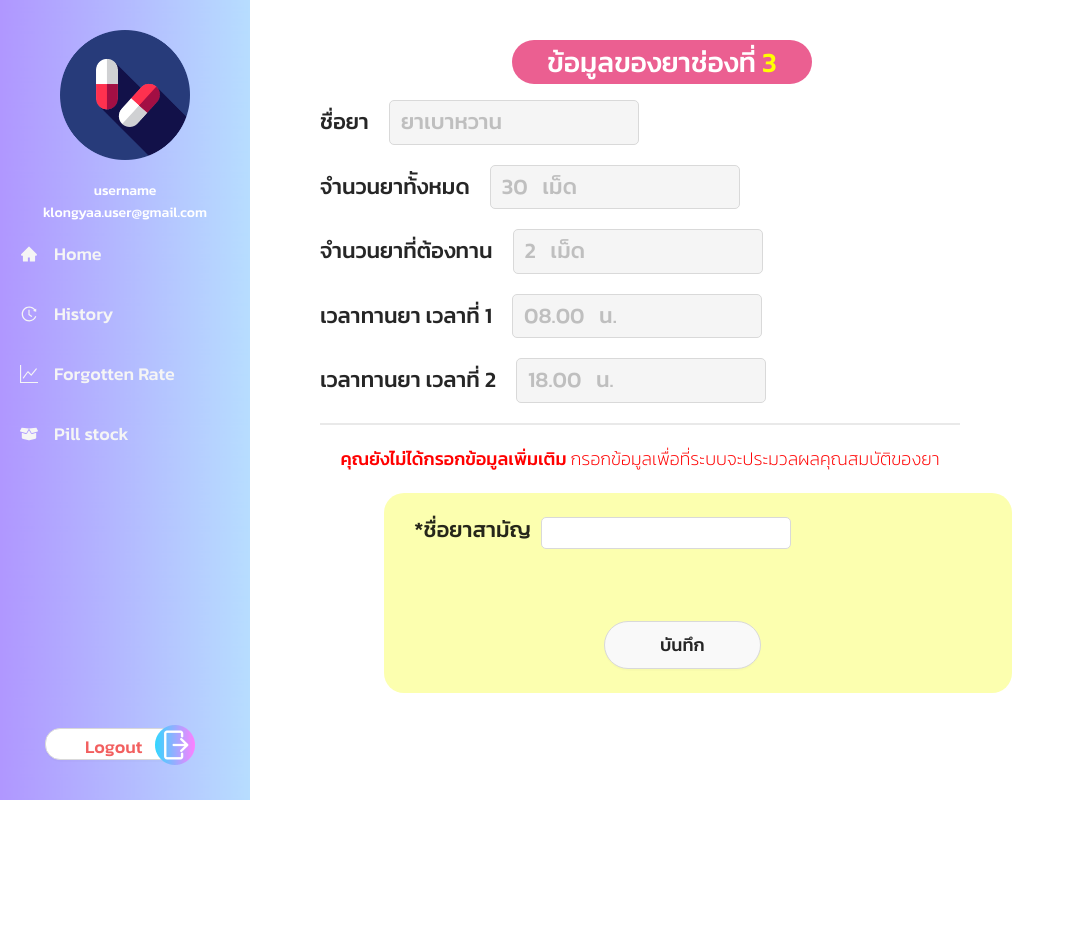
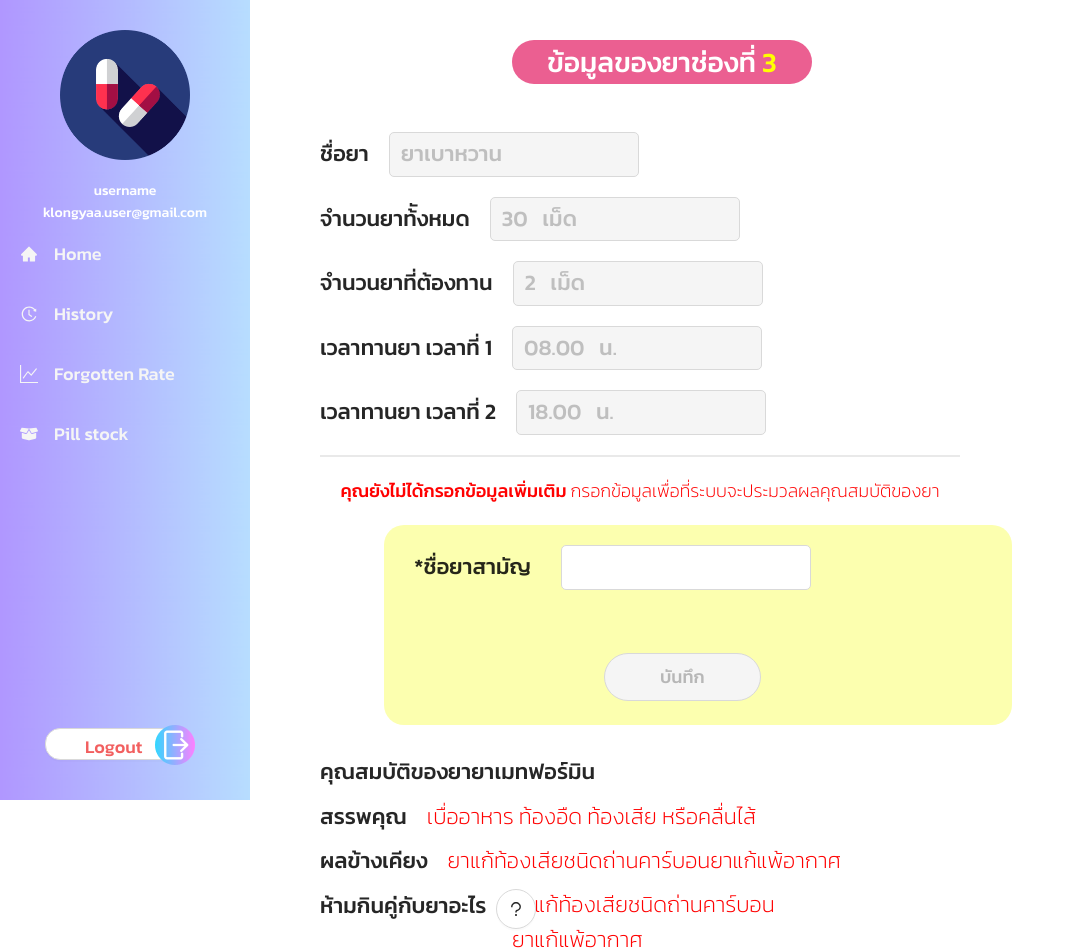
Before and after one commit to Papichaya-Dev/WEB-Klongyaa-seniorProject, a React (Create React App) app: page /detailPillScreen/1 in a window 1280 px wide. Shown: the top 952 px of the page, without its empty margins (0-1075 px from the left). Before the commit the page ends 800 px from the top, so only its background shows below. Built offline with nearby package versions, Linux system fonts and the light colour scheme.

Commit message:
:sunny:[edit] Detail pill screen and check data in input :sunny:

```diff
--- /dev/null
+++ b/src/components/page/Home/mock/propotiesPill.json
@@ -0,0 +1,9 @@
+{
+    "pill_name": "ยาเมทฟอร์มิน",
+    "side_effect": "เบื่ออาหาร ท้องอืด ท้องเสีย หรือคลื่นไส้",
+    "prohibition" : [
+        "ยาแก้ท้องเสียชนิดถ่านคาร์บอน",
+        "ยาแก้แพ้อากาศ"
+    ],
+    "prohibition_info": "ยาแก้ท้องเสียชนิดถ่านคาร์บอน : ถ่านคาร์บอนจะเข้าไปดูดซับสารพิษ, ยาแก้เเพ้อากาศ : มีผลต่อการเพิ่มอุณหภูมิในเลือด"
+}
--- a/src/components/page/Home/styles/DetailPillScreen.style.tsx
+++ b/src/components/page/Home/styles/DetailPillScreen.style.tsx
@@ -1,5 +1,6 @@
 import { Alert, Button, Input } from "antd";
 import styled from "styled-components";
+import back_icon from "../image/back_button.png";
 
 export const Text_Topic = styled.div`
   font-weight: bolder;
@@ -61,8 +62,13 @@ export const Span_Main_Pill_Name = styled.span`
 
 export const Input_Main_Pill_Name = styled(Input)`
   border-radius: 5px;
-  margin-left: 10px;
   width: 250px;
+  font-size: 22px;
+  margin-left: 30px;
+
+  & .ant-input[disabled] {
+    font-size: 24px;
+  }
 `;
 
 export const Button_Save = styled(Button)`
@@ -99,17 +105,76 @@ export const Text_Check_Input = styled.div`
 
 export const NotificationCreatedPostSuccess = styled(Alert)`
   border-radius: 30px;
-  width: 35%;
+  width: 20%;
   background-color: #c8eee2;
   border-color: #c8eee2;
-  font-weight: bolder;
-  margin-left: auto;
-  margin-right: auto;
-  position: fixed;
-  top: 10%;
-  left: 32%;
-  z-index: 9999;
+  text-align: center;
+  position: absolute;
+  left: 40%;
+  top: 5%;
+  font-size: 24px;
+  z-index: 1;
+  font-weight: normal;
+
   .ant-alert-message {
     color: #125d45;
   }
 `;
+
+export const Text_Topic_Feature = styled.div`
+  font-size: 22px;
+  margin-left: 25%;
+  padding-top: 230px;
+  margin-bottom: 10px;
+`;
+
+export const Text_Topic_Properties = styled.div`
+  font-size: 22px;
+  margin-left: 25%;
+  margin-bottom: 10px;
+`;
+
+export const Span_Field_Properties = styled.span`
+  margin-left: 20px;
+  color: #ff0000;
+  font-weight: 300;
+`;
+
+export const Button_Dont_Eat = styled(Button)`
+  position: absolute;
+  width: 40px;
+  height: 40px;
+  z-index: 1;
+  margin-left: 10px;
+`;
+
+export const Span_Field_Dont_Eat = styled.span`
+  margin-left: 50px;
+  color: #ff0000;
+  font-weight: 300;
+`;
+
+export const Span_Tooltip_Dont_Eat = styled.span`
+  margin-left: 10px;
+  font-weight: 300;
+`;
+
+export const Prohibition_Box = styled.div`
+  padding-left: 20%;
+  transform: translateY(-35px);
+  font-weight: 300;
+  color: #ff0000;
+`;
+
+export const Back_Button = styled(Button)`
+  background-image: url(${back_icon});
+  width: 45px;
+  height: 45px;
+  background-repeat: no-repeat;
+  background-size: cover;
+  background-position: center;
+  max-width: 30px;
+  height: 30px;
+  display: block;
+  margin-left: auto;
+`;
--- a/src/components/page/Home/views/DetailPillPage.tsx
+++ b/src/components/page/Home/views/DetailPillPage.tsx
@@ -1,21 +1,30 @@
 import Navbar from "components/common/Sidebar";
 import React, { useEffect, useState } from "react";
 import {
+  Back_Button,
   Box_Main_Pill_Name,
+  Button_Dont_Eat,
   Button_Save,
   Container_Main_Pill_Name,
   Input_Main_Pill_Name,
   Input_Pill_Name,
   Line_Horizontal,
   NotificationCreatedPostSuccess,
+  Prohibition_Box,
   Span_Field,
+  Span_Field_Properties,
   Span_Main_Pill_Name,
   Text_Check_Input,
   Text_Pill_Name,
   Text_Task,
   Text_Topic,
+  Text_Topic_Feature,
+  Text_Topic_Properties,
 } from "../styles/DetailPillScreen.style";
 import mockDetailPill from "../mock/detailPillScreen.json";
+import { Tooltip } from "antd";
+import { QuestionOutlined } from "@ant-design/icons";
+import mockPropotiesPill from "../mock/propotiesPill.json";
 
 interface IDetailPill {
   pill_name: string;
@@ -49,8 +58,9 @@ function DetailPillScreen() {
   return (
     <>
       <Navbar />
+      <Back_Button />
       {isShowNotification ? (
-        <NotificationCreatedPostSuccess message="สร้างกระทู้สำเร็จเเล้ว" type="success" showIcon />
+        <NotificationCreatedPostSuccess message="บันทึกข้อมูลสำเร็จ" type="success" showIcon />
       ) : (
         <>
           <Text_Topic>
@@ -85,9 +95,13 @@ function DetailPillScreen() {
             );
           })}
           <Line_Horizontal />
-          {/* {inputMainPillName === "" ? <Text_Check_Input>
-        คุณยังไม่ได้กรอกข้อมูลเพิ่มเติม <span style={{ fontWeight: "350" }}>กรอกข้อมูลเพื่อที่ระบบจะประมวลผลคุณสมบัติของยา</span>
-      </Text_Check_Input> : ""} */}
+          {/* {inputMainPillName === "" ? (
+            <Text_Check_Input>
+              คุณยังไม่ได้กรอกข้อมูลเพิ่มเติม <span style={{ fontWeight: "350" }}>กรอกข้อมูลเพื่อที่ระบบจะประมวลผลคุณสมบัติของยา</span>
+            </Text_Check_Input>
+          ) : (
+            <div style={{ marginBottom: "25px" }}>fggf</div>
+          )} */}
           <Text_Check_Input>
             คุณยังไม่ได้กรอกข้อมูลเพิ่มเติม <span style={{ fontWeight: "350" }}>กรอกข้อมูลเพื่อที่ระบบจะประมวลผลคุณสมบัติของยา</span>
           </Text_Check_Input>
@@ -103,9 +117,27 @@ function DetailPillScreen() {
                 บันทึก
               </Button_Save>
             ) : (
-              <Button_Save>บันทึก</Button_Save>
+              <Button_Save disabled={true}>บันทึก</Button_Save>
             )}
           </Container_Main_Pill_Name>{" "}
+          <Text_Topic_Feature>คุณสมบัติของยา{mockPropotiesPill.pill_name}</Text_Topic_Feature>
+          <Text_Topic_Properties>
+            สรรพคุณ
+            <Span_Field_Properties>{mockPropotiesPill.side_effect}</Span_Field_Properties>
+          </Text_Topic_Properties>
+          <Text_Topic_Properties>
+            ผลข้างเคียง
+            <Span_Field_Properties>{mockPropotiesPill.prohibition}</Span_Field_Properties>
+          </Text_Topic_Properties>
+          <Text_Topic_Properties>
+            ห้ามกินคู่กับยาอะไร
+            <Tooltip placement="right" title={mockPropotiesPill.prohibition_info} overlayStyle={{ width: "300px" }}>
+              <Button_Dont_Eat shape="circle" icon={<QuestionOutlined />} />
+            </Tooltip>
+            {mockPropotiesPill?.prohibition?.map((item, index) => {
+              return <Prohibition_Box key={index}>{item}</Prohibition_Box>;
+            })}
+          </Text_Topic_Properties>
         </>
       )}
     </>
```
Also changed, not shown: src/components/page/Login/Auth/AuthContext.tsx (added, +13 -0 lines), src/components/page/Home/image/back_button.png (added).
